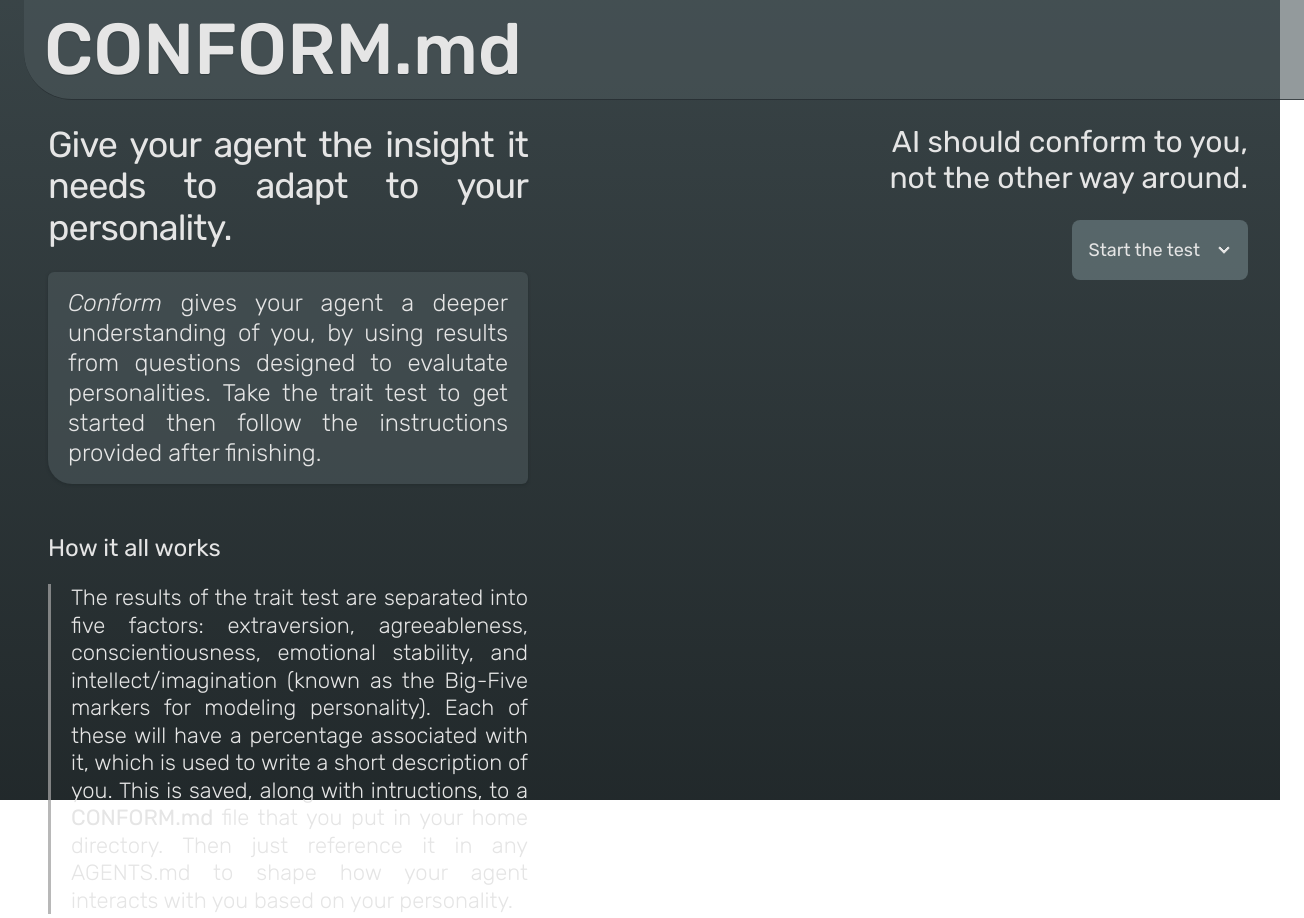
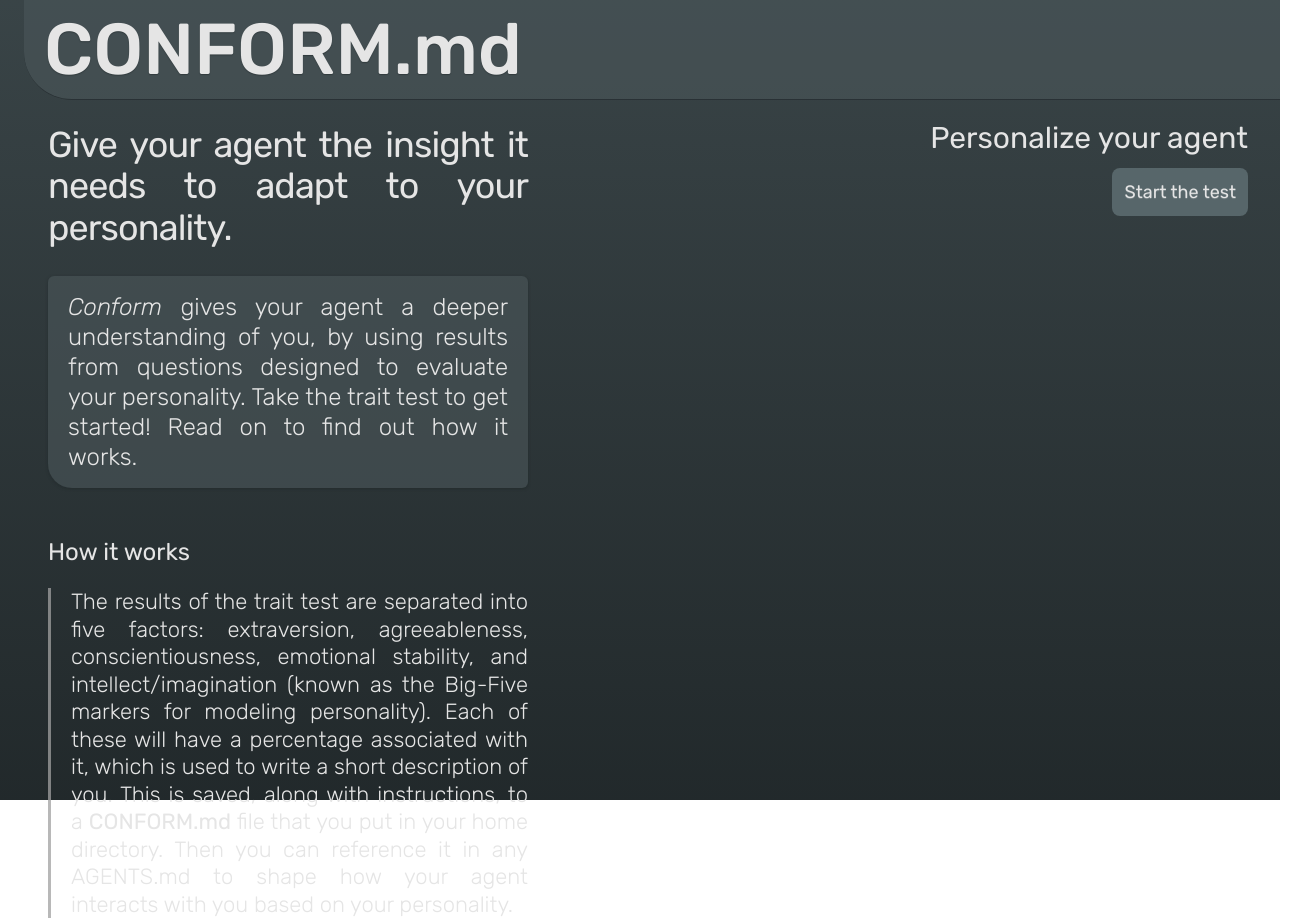
Before and after one commit to sghetticode/conform, a website built with Vite: page index.html in a window 1280 px wide. Shown: the whole page, 1304 px wide, since content can reach past the window. Built offline with nearby package versions, Linux system fonts and the light colour scheme.

Commit message:
Add dropdown component for trait test

```diff
--- a/index.html
+++ b/index.html
@@ -11,53 +11,60 @@
     <title>Conform.md</title>
   </head>
   <body
-    class="font-rubik h-screen w-screen bg-linear-180 from-mist-700 to-mist-800 bg-no-repeat text-neutral-200"
+    class="font-rubik h-screen bg-linear-180 from-mist-700 to-mist-800 bg-no-repeat text-neutral-200"
   >
     <div
-      class="navbar ml-6 h-[100px] rounded-bl-[48px] border-b-[1.5px] border-b-mist-800/75 bg-mist-600/60 pl-5"
+      class="navbar w-auto ml-6 h-[100px] rounded-bl-[48px] border-b-[1.5px] border-b-mist-800/75 bg-mist-600/60 pl-5"
     >
       <h1 class="text-7xl/none font-medium text-shadow-mist-800/50 text-shadow-xs">CONFORM.md</h1>
     </div>
     <main class="flex">
       <section id="tagline-intro" class="mt-6 ml-12 w-2/5 flex-auto text-justify">
-        <h2 class="text-4xl leading-[1.15] font-normal tracking-tight mb-6">
+        <h2 class="text-4xl leading-[1.15] font-normal tracking-tight mb-7">
           Give your agent the insight it needs to adapt to your personality.
         </h2>
         <div
-          class="card rounded-md rounded-bl-[24px] bg-mist-600/60 shadow-sm shadow-mist-800/50 mb-12"
+          class="card rounded-md rounded-bl-3xl bg-mist-600/60 shadow-sm shadow-mist-800/50 mb-12"
         >
           <p class="px-5 py-4 text-2xl leading-tight font-light tracking-normal">
             <span class="italic">Conform</span> gives your agent a deeper understanding of you, by
-            using results from questions designed to evalutate personalities. Take the trait test
-            to get started then follow the instructions provided after finishing.
+            using results from questions designed to evaluate your personality. Take the trait test
+            to get started! Read on to find out how it works.
           </p>
         </div>
         <div class="flex-auto">
-          <h3 class="text-2xl mb-5">How it all works</h3>
+          <h3 class="text-2xl mb-5">How it works</h3>
           <div class="h-auto border-l-[3px] border-l-neutral-400/75 pl-5">
             <p class="text-[1.375rem] leading-tight font-light tracking-normal">
               The results of the trait test are separated into five factors: extraversion,
               agreeableness, conscientiousness, emotional stability, and intellect/imagination
               (known as the Big-Five markers for modeling personality). Each of these will have a
               percentage associated with it, which is used to write a short description of you. This
-              is saved, along with intructions, to a <span class="font-normal">CONFORM.md</span>
-              file that you put in your home directory. Then just reference it in any AGENTS.md to
-              shape how your agent interacts with you based on your personality.
+              is saved, along with instructions, to a <span class="font-normal">CONFORM.md</span>
+              file that you put in your home directory. Then you can reference it in any AGENTS.md
+              to shape how your agent interacts with you based on your personality.
             </p>
         </div>
       </section>
       </div>
-      <section id="trait-test" class="mt-6 mr-8 flex w-3/5 flex-auto flex-col items-end">
+      <section id="trait-test" class="mt-5 mr-8 flex w-3/5 flex-auto flex-col items-end">
         <h3 class="text-3xl font-normal text-right w-1/2">
-          AI should conform to you, not the other way around.
+          Personalize your agent
         </h3>
-        <div
-          id="ready-collapse"
-          class="collapse-arrow collapse mt-6 w-fit bg-mist-500/70 hover:bg-mist-500/90"
-        >
-          <input type="checkbox" />
-          <div class="collapse-title text-lg">Start the test</div>
-          <div class="collapse-content">...</div>
+        <div class="dropdown dropdown-end">
+          <button
+            id="dropdown-btn"
+            tableindex="0"
+            class="btn btn-lg btn-ghost rounded-lg mt-3 mb-4 p-3 bg-mist-500/70 font-normal hover:bg-mist-500/90 border-none"
+            >
+            Start the test
+          </button>
+          <div
+            id="dropdown-card"
+            tabindex="0"
+            class="dropdown-content card w-[750px] h-[500px] rounded-lg bg-mist-400"
+          >
+          </div>
         </div>
       </section>
     </main>
```
